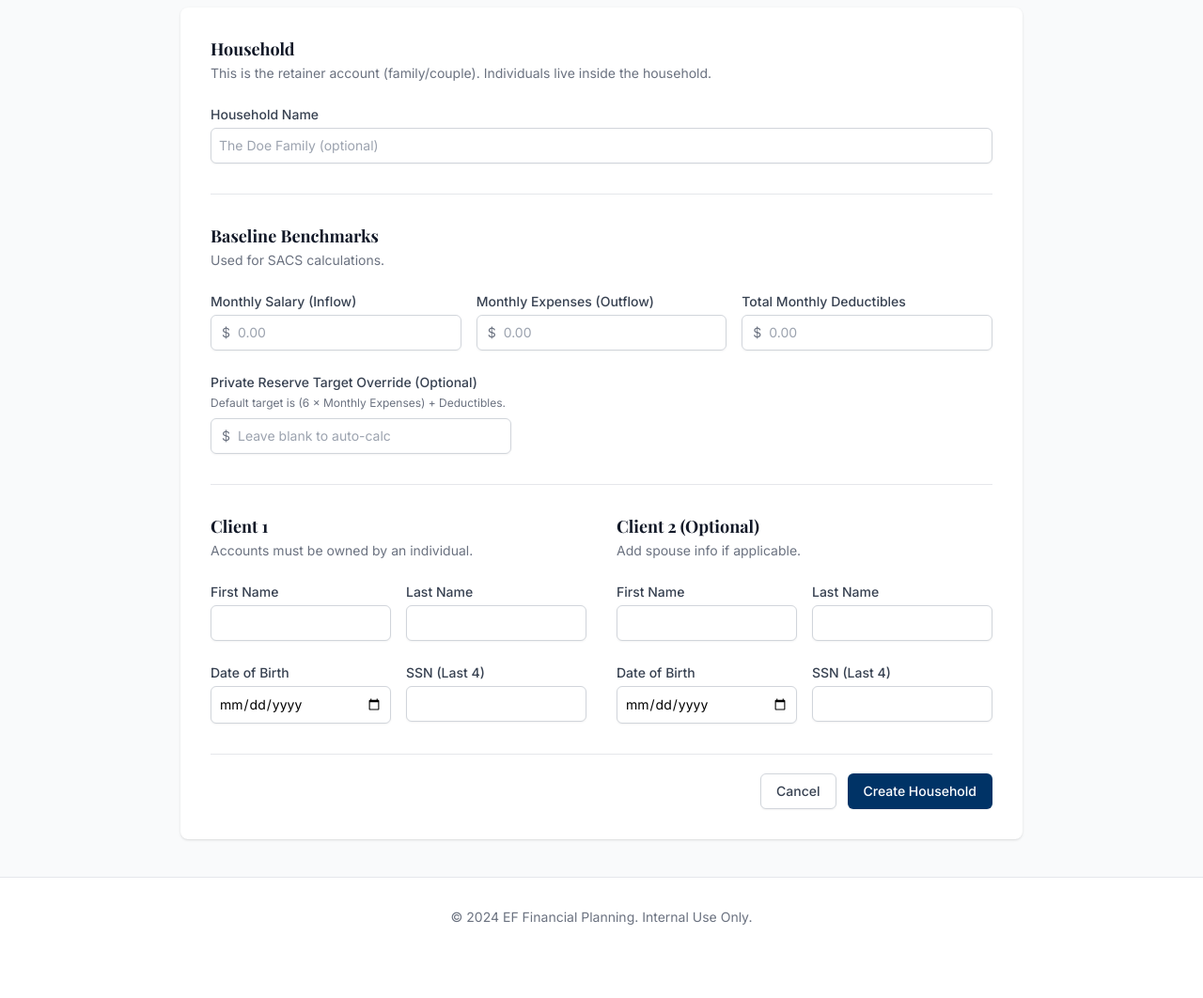
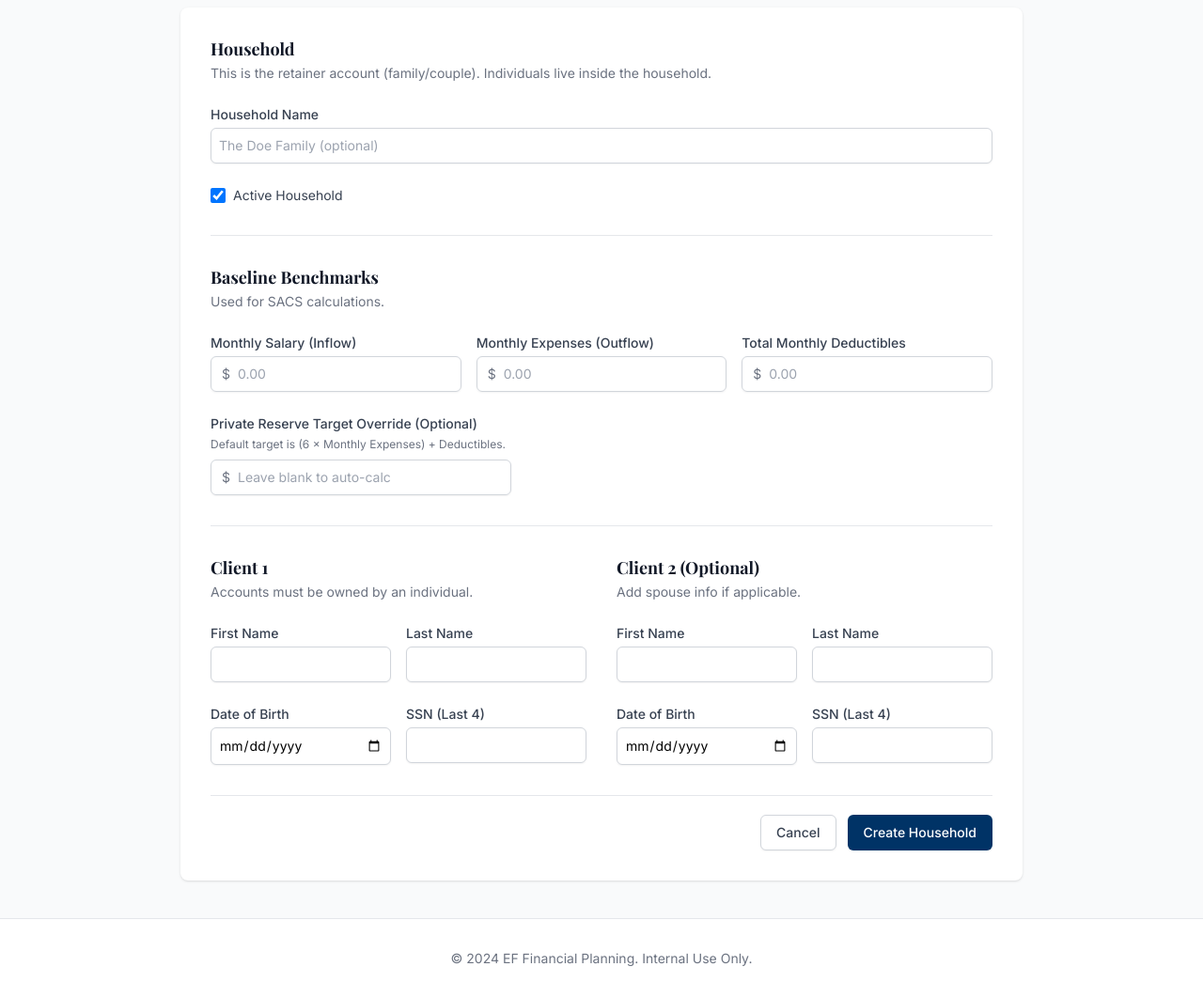
Before and after one commit to jfrometa/AW-Client-Report-Portal, a Flask app: page /household/add in a window 1280 px wide. Shown: the part 220-1282 px from the top of the page at 94% size. Before the commit the page ends 1204 px from the top, so only its background shows below. Run offline with Flask 3, Linux system fonts and the light colour scheme; some libraries are stand-ins or nearby versions.

Commit message:
active or inactive for households

```diff
--- a/app/models.py
+++ b/app/models.py
@@ -12,6 +12,7 @@ class Household(db.Model):
     expense_budget = db.Column(db.Float, default=0.0)
     deductibles_total = db.Column(db.Float, default=0.0)
     private_reserve_target_override = db.Column(db.Float)
+    active = db.Column(db.Boolean, default=True, nullable=False)
     created_at = db.Column(db.DateTime, default=datetime.utcnow)
 
     individuals = db.relationship(
--- a/app/routes.py
+++ b/app/routes.py
@@ -50,6 +50,14 @@ def index():
     households = Household.query.order_by(Household.created_at.desc()).all()
     return render_template('index.html', households=households)
 
+@main_bp.route('/household/<int:household_id>/toggle', methods=['POST'])
+def toggle_household_active(household_id):
+    household = Household.query.get_or_404(household_id)
+    household.active = not household.active
+    db.session.commit()
+    flash("Household status updated!", "success")
+    return redirect(url_for('main.index'))
+
 @main_bp.route('/household/add', methods=['GET', 'POST'])
 def add_household():
     if request.method == 'POST':
@@ -59,6 +67,7 @@ def add_household():
         deductibles_total = parse_float(request.form.get('deductibles_total'), 0)
         target_override_raw = (request.form.get("private_reserve_target_override") or "").strip()
         private_reserve_target_override = parse_float(target_override_raw, 0) if target_override_raw else None
+        active = request.form.get("active") == "on"
 
         client1_first = request.form.get("client1_first_name") or ""
         client1_last = request.form.get("client1_last_name") or ""
@@ -76,6 +85,7 @@ def add_household():
             expense_budget=expense_budget,
             deductibles_total=deductibles_total,
             private_reserve_target_override=private_reserve_target_override,
+            active=active,
         )
         db.session.add(household)
         db.session.flush()
@@ -168,6 +178,7 @@ def edit_household(household_id):
         household.private_reserve_target_override = (
             parse_float(target_override_raw, 0) if target_override_raw else None
         )
+        household.active = request.form.get("active") == "on"
 
         for designation in ["client1", "client2"]:
             ind = next((i for i in individuals if i.designation == designation), None)
--- a/app/templates/add_household.html
+++ b/app/templates/add_household.html
@@ -24,6 +24,10 @@
                     <div class="sm:col-span-6">
                         <label for="household_name" class="block text-sm font-medium text-gray-700">Household Name</label>
                         <input type="text" name="household_name" id="household_name" class="mt-1 block w-full border-gray-300 rounded-md shadow-sm focus:ring-primary focus:border-primary sm:text-sm border p-2" placeholder="The Doe Family (optional)">
+                    </div>
+                    <div class="sm:col-span-6 flex items-center">
+                        <input type="checkbox" name="active" id="active" checked class="h-4 w-4 text-primary border-gray-300 rounded focus:ring-primary">
+                        <label for="active" class="ml-2 block text-sm text-gray-700">Active Household</label>
                     </div>
                 </div>
             </div>
--- a/app/templates/edit_household.html
+++ b/app/templates/edit_household.html
@@ -25,6 +25,10 @@
                     <div class="sm:col-span-6">
                         <label for="household_name" class="block text-sm font-medium text-gray-700">Household Name</label>
                         <input type="text" name="household_name" id="household_name" value="{{ household.household_name }}" class="mt-1 block w-full border-gray-300 rounded-md shadow-sm focus:ring-primary focus:border-primary sm:text-sm border p-2">
+                    </div>
+                    <div class="sm:col-span-6 flex items-center">
+                        <input type="checkbox" name="active" id="active" {% if household.active %}checked{% endif %} class="h-4 w-4 text-primary border-gray-300 rounded focus:ring-primary">
+                        <label for="active" class="ml-2 block text-sm text-gray-700">Active Household</label>
                     </div>
                 </div>
             </div>
```
Also changed, not shown: app/templates/household_detail.html (+8 -3 lines), app/templates/index.html (+13 -5 lines), scripts/add_active_column.py (added, +28 -0 lines).
